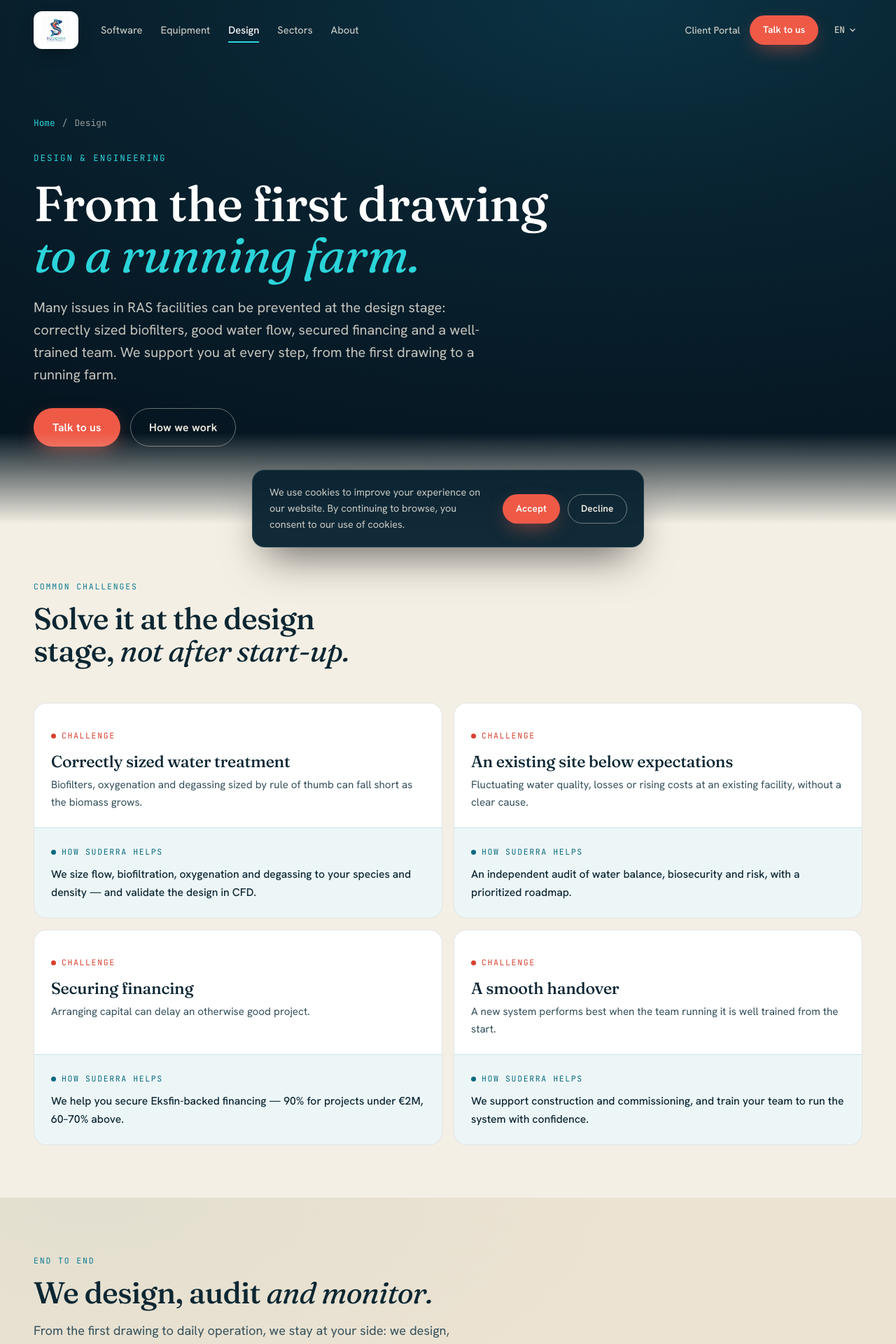
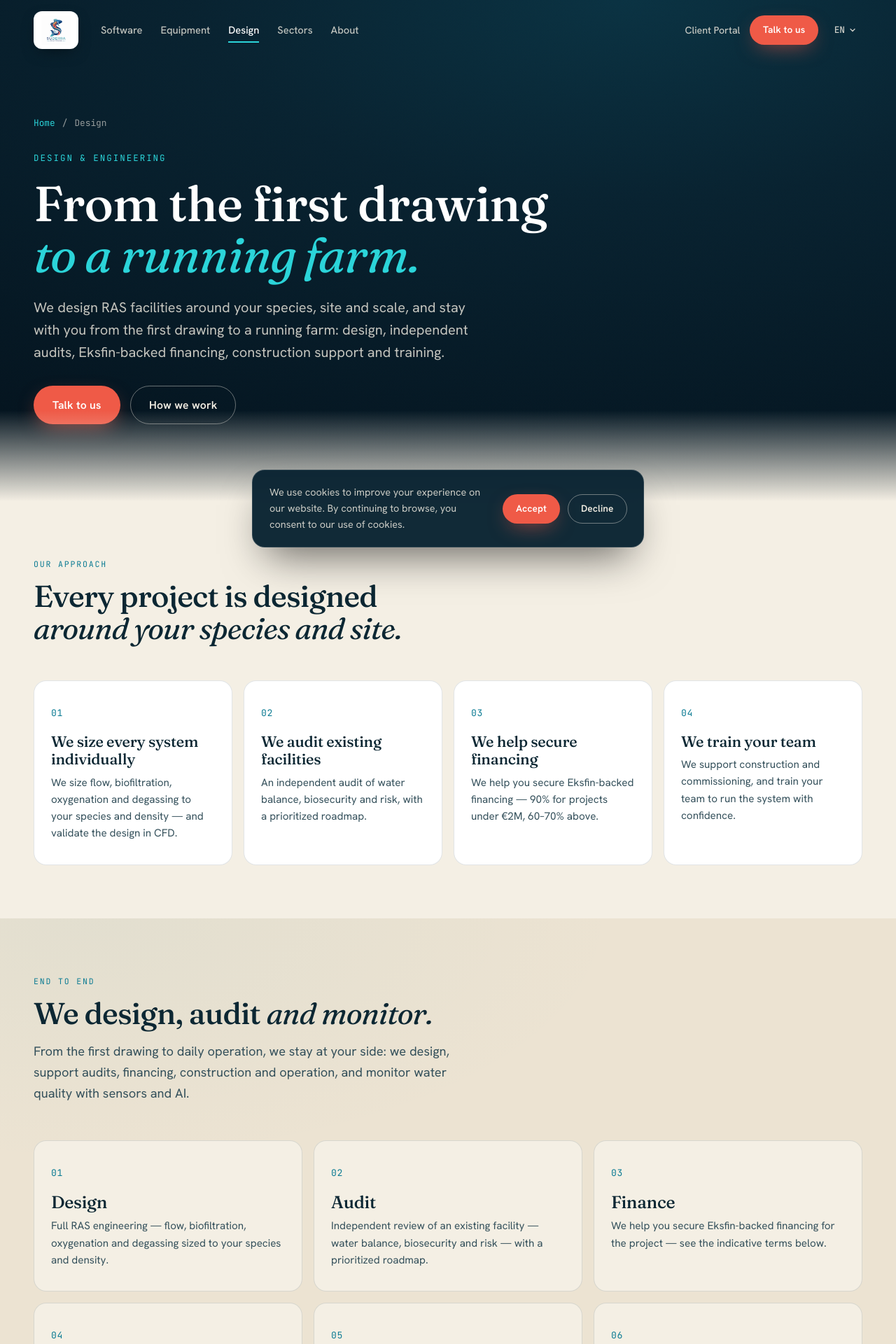
Before and after one commit to Okan-wqm/suderra-website, a Django app: page /en/design/ in a window 1280 px wide. Shown: the top 1920 px of the page at 70% size. Run offline with Django 5.2, Linux system fonts and the light colour scheme; data comes from the database, SQL or seed files in the repository.

Commit message:
Speak from Suderra's side: our system, our services, our approach
Owner feedback: the copy should present what we do and how we work,
not describe the reader's problems.

- Homepage: the challenge cards are removed (the platform and
  how-it-works sections already show what the system does); the hero
  now reads "We turn water data into clear decisions".
- Equipment: the conventional-RAS comparison becomes an "Our approach"
  list of what the Single Tank design delivers.
- Design: "Common challenges" becomes "Our approach" — four things we
  do on every project.
- Turkish for all new copy; Norwegian and Arabic follow.

Co-Authored-By: Claude Opus 5.5 <noreply@anthropic.com>
Claude-Session: https://claude.ai/code/session_01R1gsrT9QbQY2qkrcx4BSku

```diff
--- a/suderrawebsite/static/webapp/css/clarity.css
+++ b/suderrawebsite/static/webapp/css/clarity.css
@@ -552,32 +552,19 @@ html[dir="rtl"] .beyond-go span { display: inline-block; transform: scaleX(-1);
 
 address.foot-loc { font-style: normal; line-height: 1.7; }
 
-/* ---- Problem → solution cards (home, design) ---- */
-.problems { background: var(--paper); color: var(--ink); }
-.ps-grid { display: grid; grid-template-columns: repeat(2, 1fr); gap: var(--gap-grid); }
-.ps-card { display: flex; flex-direction: column; background: #fff; border: 1px solid var(--line); border-radius: var(--r); overflow: hidden; transition: transform .4s var(--ease-out), box-shadow .4s var(--ease-out); }
-.ps-problem { padding: var(--s-7) var(--s-6) var(--s-6); flex: 1; }
-.ps-solution { padding: var(--s-5) var(--s-6) var(--s-6); background: rgba(12,123,147,.07); border-top: 1px solid rgba(12,123,147,.16); }
-.ps-label { display: inline-flex; align-items: center; gap: 8px; font-family: var(--mono); font-size: .72rem; letter-spacing: .14em; text-transform: uppercase; }
-.ps-label::before { content: ""; width: 7px; height: 7px; border-radius: 50%; background: currentColor; }
-.ps-problem .ps-label, .compare-col.is-problem .ps-label { color: var(--coral-d); }
-.ps-solution .ps-label, .compare-col.is-solution .ps-label { color: var(--teal-ink); }
-.ps-problem h3 { font-family: var(--serif); font-weight: 500; font-size: 1.45rem; color: var(--ink); letter-spacing: -.012em; line-height: 1.15; margin: var(--s-3) 0 var(--s-2); }
-.ps-problem p { font-size: .95rem; color: var(--ink-2); }
-.ps-solution p { margin-top: var(--s-2); font-size: .98rem; font-weight: 500; color: var(--ink); }
+/* ---- Design: our approach cards ---- */
+.ap-grid { display: grid; grid-template-columns: repeat(4, 1fr); gap: var(--gap-grid); }
+.ap-card { background: #fff; border: 1px solid var(--line); border-radius: var(--r); padding: var(--s-7) var(--s-6); transition: transform .4s var(--ease-out), box-shadow .4s var(--ease-out); }
+.ap-no { font-family: var(--mono); font-size: .82rem; color: var(--teal); letter-spacing: .05em; }
+.ap-card h3 { font-family: var(--serif); font-weight: 500; font-size: 1.35rem; color: var(--ink); letter-spacing: -.012em; line-height: 1.18; margin: var(--s-4) 0 var(--s-2); }
+.ap-card p { font-size: .95rem; color: var(--ink-2); }
 
-/* ---- Equipment: conventional RAS vs Single Tank ---- */
-.compare { display: grid; grid-template-columns: 1fr 1fr; gap: var(--gap-grid); }
-.compare-col { padding: var(--s-7) var(--s-6); border-radius: var(--r); border: 1px solid var(--line); }
-.compare-col.is-problem { background: rgba(239,90,71,.05); border-color: rgba(239,90,71,.2); }
-.compare-col.is-solution { background: #fff; border-color: rgba(12,123,147,.3); box-shadow: 0 26px 50px -30px rgba(12,39,51,.35); }
-.compare-col ul { list-style: none; padding: 0; margin: var(--s-5) 0 0; display: flex; flex-direction: column; }
-.compare-col li { position: relative; padding: 14px 0 14px 34px; border-top: 1px solid var(--line); font-size: 1rem; color: var(--ink-2); }
-html[dir="rtl"] .compare-col li { padding: 14px 34px 14px 0; }
-.compare-col li::before { position: absolute; inset-inline-start: 0; top: 13px; width: 22px; height: 22px; border-radius: 50%; display: grid; place-items: center; font-size: .78rem; font-weight: 700; }
-.compare-col.is-problem li::before { content: "✕"; color: var(--coral-d); background: rgba(239,90,71,.12); }
-.compare-col.is-solution li::before { content: "✓"; color: var(--teal); background: rgba(12,123,147,.12); }
-.compare-col.is-solution li { color: var(--ink); font-weight: 500; }
+/* ---- Equipment: our design, as a benefit list ---- */
+.benefit-list { list-style: none; padding: var(--s-6) var(--s-7); margin: 0; display: grid; grid-template-columns: repeat(2, 1fr); gap: 0 var(--s-8); background: #fff; border: 1px solid rgba(12,123,147,.25); border-radius: var(--r); box-shadow: 0 26px 50px -30px rgba(12,39,51,.3); }
+.benefit-list li { position: relative; padding: 16px 0 16px 36px; border-bottom: 1px solid var(--line); font-size: 1.02rem; font-weight: 500; color: var(--ink); }
+html[dir="rtl"] .benefit-list li { padding: 16px 36px 16px 0; }
+.benefit-list li:nth-last-child(-n+2) { border-bottom: none; }
+.benefit-list li::before { content: "✓"; position: absolute; inset-inline-start: 0; top: 15px; width: 24px; height: 24px; border-radius: 50%; display: grid; place-items: center; font-size: .8rem; font-weight: 700; color: var(--teal); background: rgba(12,123,147,.12); }
 
 /* ---- About: founder letter ---- */
 .letter-grid { display: grid; grid-template-columns: minmax(220px, .32fr) 1fr; gap: var(--gap-split); align-items: start; }
@@ -620,7 +607,7 @@ html[dir="rtl"] .letter::before { transform: translateX(100%); }
 
 /* ---- Unified card elevation on hover (one consistent lift + shadow) ---- */
 .cell:hover, .sector:hover, .loop-step:hover,
-.feature-card:hover, .how-card:hover, .feature-related-card:hover, .beyond-card:hover, .ps-card:hover {
+.feature-card:hover, .how-card:hover, .feature-related-card:hover, .beyond-card:hover, .ap-card:hover {
   transform: translateY(var(--lift)) scale(1.012);
   box-shadow: var(--shadow-card);
 }
@@ -633,7 +620,7 @@ html[dir="rtl"] .letter::before { transform: translateX(100%); }
 /* ---- Tablet landscape (iPad 1024–1194): avoid 4-up micro-cards ---- */
 @media (min-width: 1024px) and (max-width: 1194px) {
   .how-grid { grid-template-columns: repeat(2, 1fr); }
-  .feature-cards-grid, .feature-related-grid { grid-template-columns: repeat(2, 1fr); }
+  .feature-cards-grid, .feature-related-grid, .ap-grid { grid-template-columns: repeat(2, 1fr); }
   .bento { grid-template-columns: repeat(2, 1fr); }
   .cell-lg { grid-column: span 2; grid-row: auto; }
   .cell-feature { grid-column: span 2; }
@@ -673,7 +660,9 @@ html[dir="rtl"] .letter::before { transform: translateX(100%); }
   .letter-side { position: static; }
   .letter::before { display: none; }
   .sector-grid-2 { grid-template-columns: 1fr; }
-  .compare { grid-template-columns: 1fr; }
+  .ap-grid { grid-template-columns: repeat(2, 1fr); }
+  .benefit-list { grid-template-columns: 1fr; }
+  .benefit-list li:nth-last-child(2) { border-bottom: 1px solid var(--line); }
   .bento { grid-template-columns: repeat(2, 1fr); }
   .cell-lg { grid-column: span 2; grid-row: auto; }
   .cell-feature { grid-column: span 2; }
@@ -720,7 +709,8 @@ html[dir="rtl"] .letter::before { transform: translateX(100%); }
   .loop { grid-template-columns: 1fr; }
   .metrics, .specs { grid-template-columns: 1fr 1fr; }
   .platform-points { grid-template-columns: 1fr; }
-  .feature-cards-grid, .feature-related-grid, .how-grid, .beyond-grid, .ps-grid { grid-template-columns: 1fr; }
+  .feature-cards-grid, .feature-related-grid, .how-grid, .beyond-grid, .ap-grid { grid-template-columns: 1fr; }
+  .benefit-list { padding: var(--s-4) var(--s-5); }
   .beyond-body { padding: var(--s-6) var(--s-5); }
   .beyond-body h3 { font-size: 1.45rem; }
   .fhero-cta { flex-direction: column; align-items: stretch; }
@@ -835,7 +825,7 @@ html[dir="rtl"] .scroll-rail i { } /* unaffected */
   .scroll-hint { opacity: .85 !important; transform: none !important; }
   .hero-video { display: none !important; }
   .btn:hover, .cell:hover, .sector:hover, .loop-step:hover,
-  .feature-card:hover, .how-card:hover, .feature-related-card:hover, .beyond-card:hover, .ps-card:hover { transform: none !important; }
+  .feature-card:hover, .how-card:hover, .feature-related-card:hover, .beyond-card:hover, .ap-card:hover { transform: none !important; }
   .beyond-card:hover .beyond-media img { transform: none; }
   .tilt-on { transform: none !important; }
 }
--- a/webapp/templates/design.html
+++ b/webapp/templates/design.html
@@ -21,7 +21,7 @@
     </nav>
     <span class="fhero-tag reveal">{% trans "Design & engineering" %}</span>
     <h1 class="fhero-title reveal">{% trans "From the first drawing" %} <em class="serif">{% trans "to a running farm." %}</em></h1>
-    <p class="fhero-sub reveal">{% trans "Many issues in RAS facilities can be prevented at the design stage: correctly sized biofilters, good water flow, secured financing and a well-trained team. We support you at every step, from the first drawing to a running farm." %}</p>
+    <p class="fhero-sub reveal">{% trans "We design RAS facilities around your species, site and scale, and stay with you from the first drawing to a running farm: design, independent audits, Eksfin-backed financing, construction support and training." %}</p>
     <div class="fhero-cta reveal">
       <a href="{% url 'index' %}#contact" class="btn btn-coral">{% trans "Talk to us" %}</a>
       <a href="#process" class="btn btn-ghost">{% trans "How we work" %}</a>
@@ -29,29 +29,33 @@
   </div>
 </section>
 
-<!-- ============ PROBLEMS → SOLUTIONS ============ -->
-<section class="fsec section" id="problems">
+<!-- ============ OUR APPROACH ============ -->
+<section class="fsec section" id="approach">
   <div class="container">
     <header class="sec-head reveal">
-      <span class="sec-tag">{% trans "Common challenges" %}</span>
-      <h2 class="sec-title">{% trans "Solve it at the design stage," %} <em class="serif">{% trans "not after start-up." %}</em></h2>
+      <span class="sec-tag">{% trans "Our approach" %}</span>
+      <h2 class="sec-title">{% trans "Every project is designed" %} <em class="serif">{% trans "around your species and site." %}</em></h2>
     </header>
-    <div class="ps-grid">
-      <article class="ps-card reveal" style="--i:0">
-        <div class="ps-problem"><span class="ps-label">{% trans "Challenge" %}</span><h3>{% trans "Correctly sized water treatment" %}</h3><p>{% trans "Biofilters, oxygenation and degassing sized by rule of thumb can fall short as the biomass grows." %}</p></div>
-        <div class="ps-solution"><span class="ps-label">{% trans "How Suderra helps" %}</span><p>{% trans "We size flow, biofiltration, oxygenation and degassing to your species and density — and validate the design in CFD." %}</p></div>
+    <div class="ap-grid">
+      <article class="ap-card reveal" style="--i:0">
+        <span class="ap-no">01</span>
+        <h3>{% trans "We size every system individually" %}</h3>
+        <p>{% trans "We size flow, biofiltration, oxygenation and degassing to your species and density — and validate the design in CFD." %}</p>
       </article>
-      <article class="ps-card reveal" style="--i:1">
-        <div class="ps-problem"><span class="ps-label">{% trans "Challenge" %}</span><h3>{% trans "An existing site below expectations" %}</h3><p>{% trans "Fluctuating water quality, losses or rising costs at an existing facility, without a clear cause." %}</p></div>
-        <div class="ps-solution"><span class="ps-label">{% trans "How Suderra helps" %}</span><p>{% trans "An independent audit of water balance, biosecurity and risk, with a prioritized roadmap." %}</p></div>
+      <article class="ap-card reveal" style="--i:1">
+        <span class="ap-no">02</span>
+        <h3>{% trans "We audit existing facilities" %}</h3>
+        <p>{% trans "An independent audit of water balance, biosecurity and risk, with a prioritized roadmap." %}</p>
       </article>
-      <article class="ps-card reveal" style="--i:2">
-        <div class="ps-problem"><span class="ps-label">{% trans "Challenge" %}</span><h3>{% trans "Securing financing" %}</h3><p>{% trans "Arranging capital can delay an otherwise good project." %}</p></div>
-        <div class="ps-solution"><span class="ps-label">{% trans "How Suderra helps" %}</span><p>{% trans "We help you secure Eksfin-backed financing — 90% for projects under €2M, 60–70% above." %}</p></div>
+      <article class="ap-card reveal" style="--i:2">
+        <span class="ap-no">03</span>
+        <h3>{% trans "We help secure financing" %}</h3>
+        <p>{% trans "We help you secure Eksfin-backed financing — 90% for projects under €2M, 60–70% above." %}</p>
       </article>
-      <article class="ps-card reveal" style="--i:3">
-        <div class="ps-problem"><span class="ps-label">{% trans "Challenge" %}</span><h3>{% trans "A smooth handover" %}</h3><p>{% trans "A new system performs best when the team running it is well trained from the start." %}</p></div>
-        <div class="ps-solution"><span class="ps-label">{% trans "How Suderra helps" %}</span><p>{% trans "We support construction and commissioning, and train your team to run the system with confidence." %}</p></div>
+      <article class="ap-card reveal" style="--i:3">
+        <span class="ap-no">04</span>
+        <h3>{% trans "We train your team" %}</h3>
+        <p>{% trans "We support construction and commissioning, and train your team to run the system with confidence." %}</p>
       </article>
     </div>
   </div>
```
Also changed, not shown: webapp/templates/equipment.html (+6 -19 lines), webapp/templates/index.html (+6 -34 lines), locale/tr/LC_MESSAGES/django.po, 1 other file.
